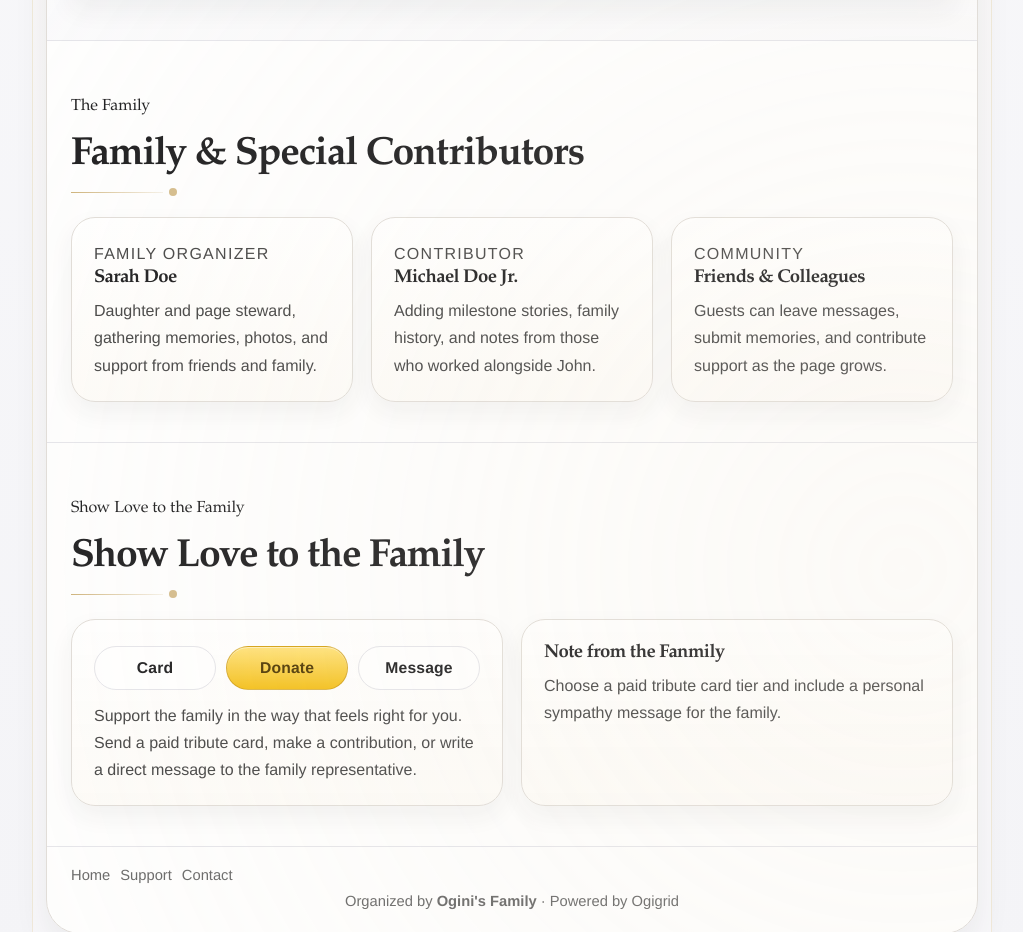
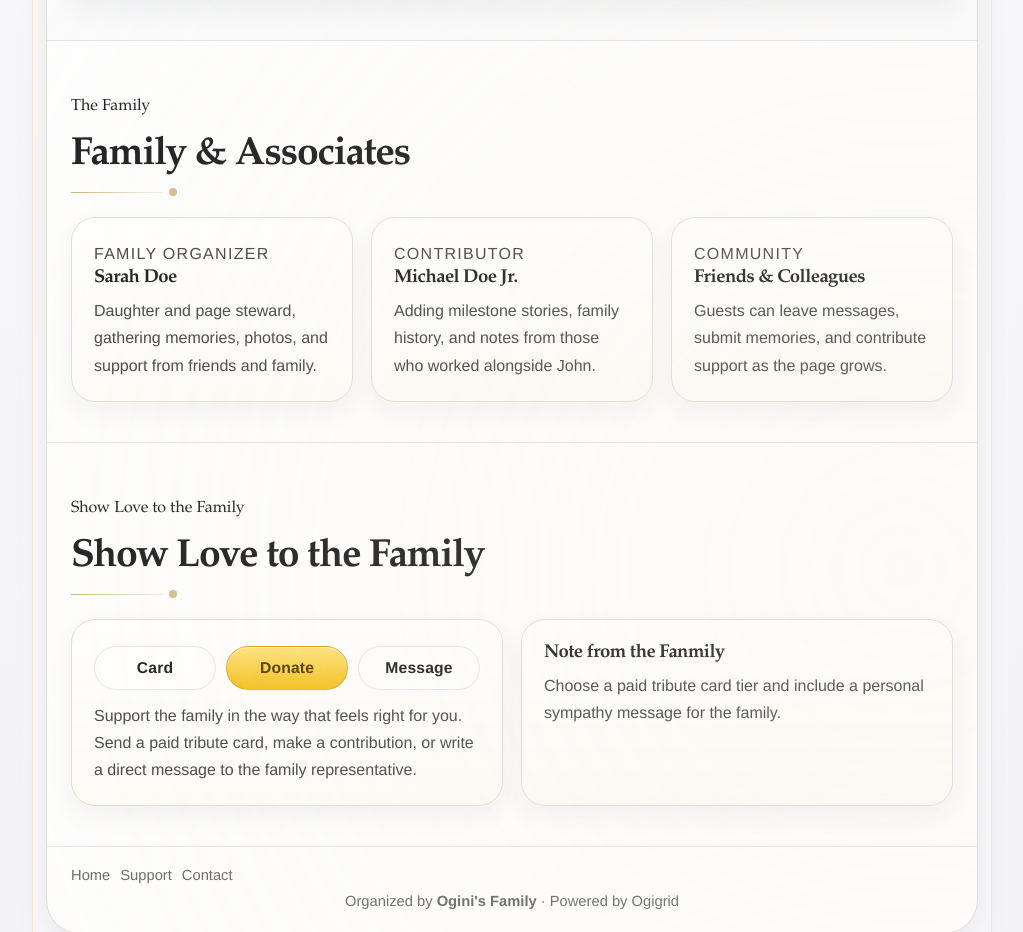
Before and after one commit to francis-dotcom/biotribute, a Next.js app: page /SirFemiOgini in a window 1280 px wide. Shown: the part 3640-4572 px from the top of the page, without its empty margins (128-1151 px from the left). Built offline with nearby package versions, Linux system fonts and the light colour scheme; no server answers.

Commit message:
code: 1 file(s)

```diff
--- a/src/app/[slug]/page.tsx
+++ b/src/app/[slug]/page.tsx
@@ -212,7 +212,7 @@ export default async function TributePage({ params }: PageProps) {
 
         <section className="content-section">
           <p className="section-kicker">The Family</p>
-          <h2>Family & Special Contributors</h2>
+          <h2>Family & Associates</h2>
           <span className="section-accent" />
           <div className="contributors-grid">
             {tribute.contributors.map((contributor) => (
```
